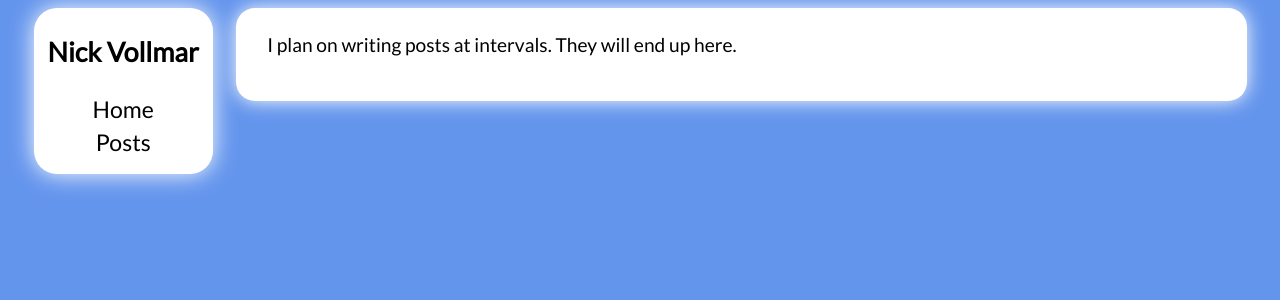
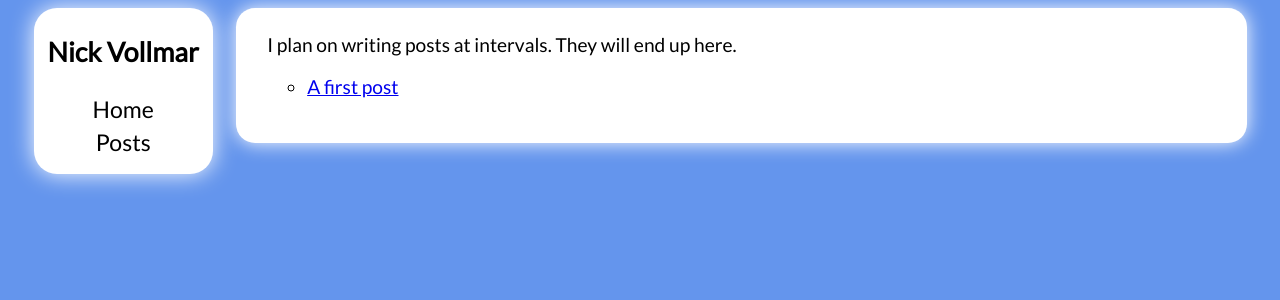
Before and after one commit to nickvollmar/nickvollmar.github.io, a Jekyll site: the page built from post-list.html, in a window 1280 px wide. Shown: the top 300 px of the page. Built offline with Jekyll 4.4.1, drawn with Linux system fonts in a browser that asks for light colours.

Commit message:
Nope, still don't

```diff
--- a/post-list.html
+++ b/post-list.html
@@ -6,7 +6,7 @@ title: Posts
 I plan on writing posts at intervals. They will end up here.
 
 <ul>
-{% for post in site.posts %}{% if post.published == "true" %}
+{% for post in site.posts %}
 <li><a href="{{ post.url }}">{{ post.title }}</a></li>
-{% endif %}{% endfor %}
+{% endfor %}
 </ul>
```
